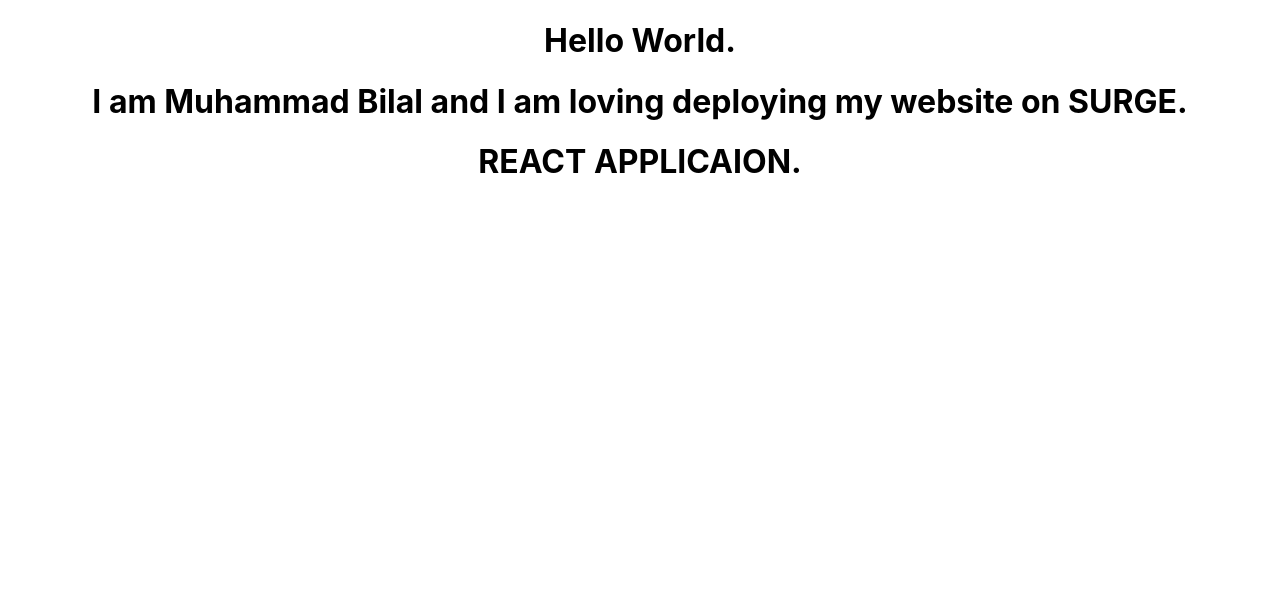
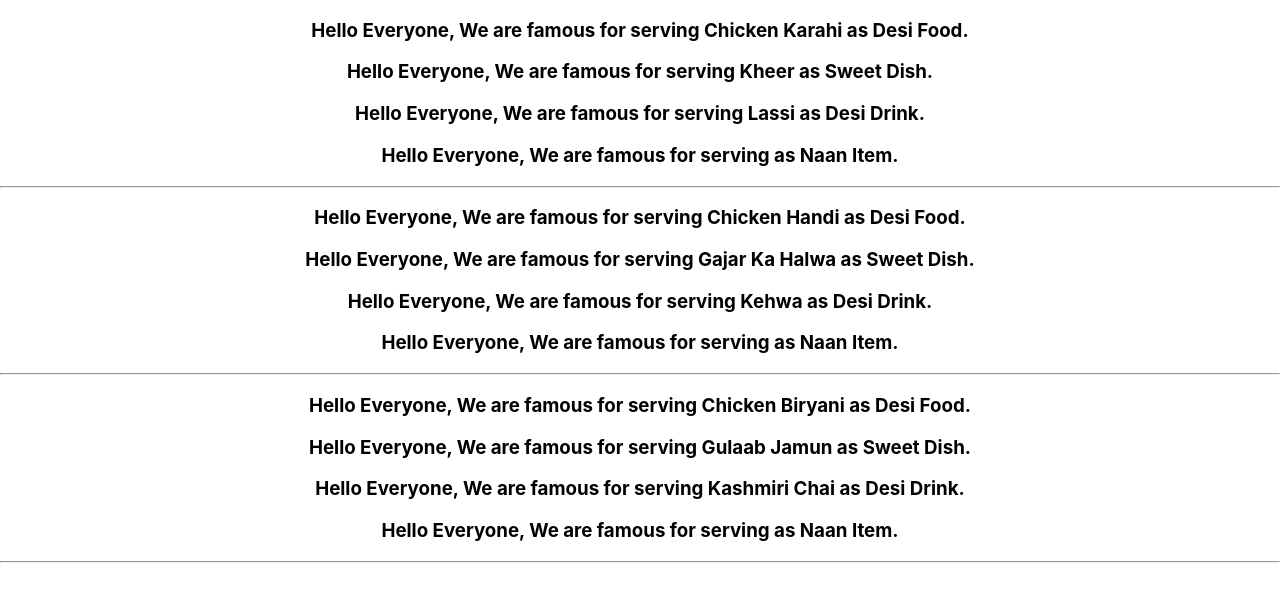
Before and after one commit to Muhammad-Bilal90/firstdeployment, a React (Create React App) app: page / in a window 1280 px wide. Shown: the top 602 px of the page. Built offline with nearby package versions, Linux system fonts and the light colour scheme.

Commit message:
Updated App.js and menu.jsx
Updated React Components for passing data from parents(App.js) to child(menu.jsx)

```diff
--- a/src/App.js
+++ b/src/App.js
@@ -1,11 +1,22 @@
+import React from 'react';
 import './App.css';
+import Menu from './components/menu';
 
 function App() {
   return (
     <div className="App">
-      <h1>Hello World.</h1>
-      <h1>I am Muhammad Bilal and I am loving deploying my website on SURGE.</h1>
-      <h1>REACT APPLICAION.</h1>
+      <Menu dishes={'Chicken Karahi'} sweet={'Kheer'} drink={'Lassi'} nan={'Roghni Naan'} />
+
+      <hr />
+
+      <Menu dishes={'Chicken Handi'} sweet={'Gajar Ka Halwa'} drink={'Kehwa'} nan={'Makaie Ki Rotti'} />
+
+      <hr />
+
+      <Menu dishes={'Chicken Biryani'} sweet={'Gulaab Jamun'} drink={'Kashmiri Chai'} nan={'Puri Paratha'} />
+
+      <hr />
+
     </div>
   );
 }
--- /dev/null
+++ b/src/components/menu.jsx
@@ -0,0 +1,15 @@
+import React from 'react';
+
+function Menu(props) {
+
+    return (
+        <div>
+            <h3>Hello Everyone, We are famous for serving {props.dishes} as Desi Food.</h3>
+            <h3>Hello Everyone, We are famous for serving {props.sweet} as Sweet Dish.</h3>
+            <h3>Hello Everyone, We are famous for serving {props.drink} as Desi Drink.</h3>
+            <h3>Hello Everyone, We are famous for serving {props.naan} as Naan Item.</h3>
+        </div>
+    );
+}
+
+export default Menu;
```
